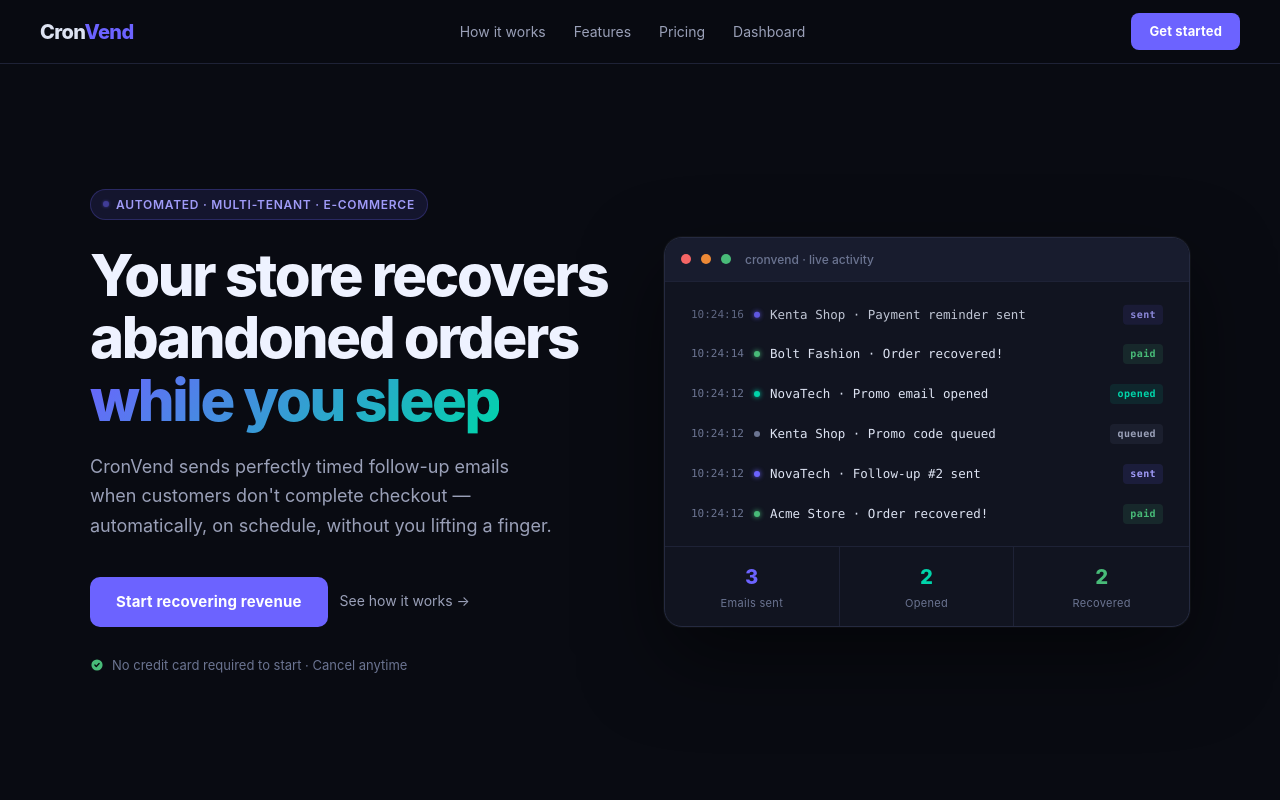
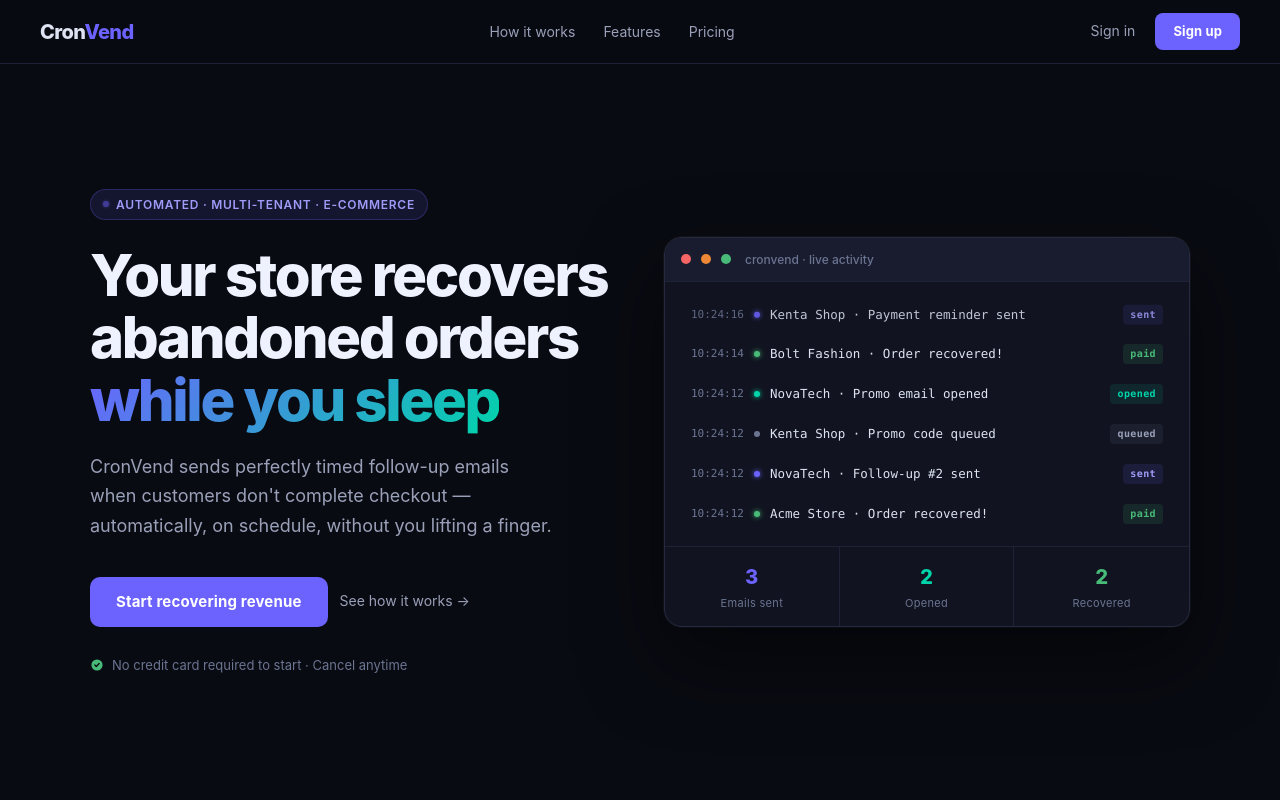
Before and after one commit to Paulsnrdev/CronVend, a website: page public/index.html in a window 1280 px wide. Shown: the top 800 px of the page. Drawn offline with Linux system fonts and the light colour scheme.

Commit message:
Add files via upload

```diff
--- a/public/index.html
+++ b/public/index.html
@@ -53,6 +53,9 @@
   .nav-links { display: flex; align-items: center; gap: 28px; list-style: none; }
   .nav-links a { color: var(--muted2); font-size: 14px; text-decoration: none; transition: color .15s; }
   .nav-links a:hover { color: var(--text); }
+  .nav-actions { display: flex; align-items: center; gap: 20px; }
+  .nav-signin { color: var(--muted2); font-size: 14px; text-decoration: none; transition: color .15s; }
+  .nav-signin:hover { color: var(--text); }
   .nav-cta {
     background: var(--accent); color: #fff; font-size: 13px; font-weight: 700;
     padding: 8px 18px; border-radius: 8px; text-decoration: none;
@@ -405,9 +408,11 @@
     <li><a href="#how-it-works">How it works</a></li>
     <li><a href="#features">Features</a></li>
     <li><a href="#pricing">Pricing</a></li>
-    <li><a href="/dashboard.html">Dashboard</a></li>
   </ul>
-  <a class="nav-cta" href="#pricing">Get started</a>
+  <div class="nav-actions">
+    <a class="nav-signin" href="/dashboard.html">Sign in</a>
+    <a class="nav-cta" href="#pricing">Sign up</a>
+  </div>
 </nav>
 
 <!-- Hero -->
```
